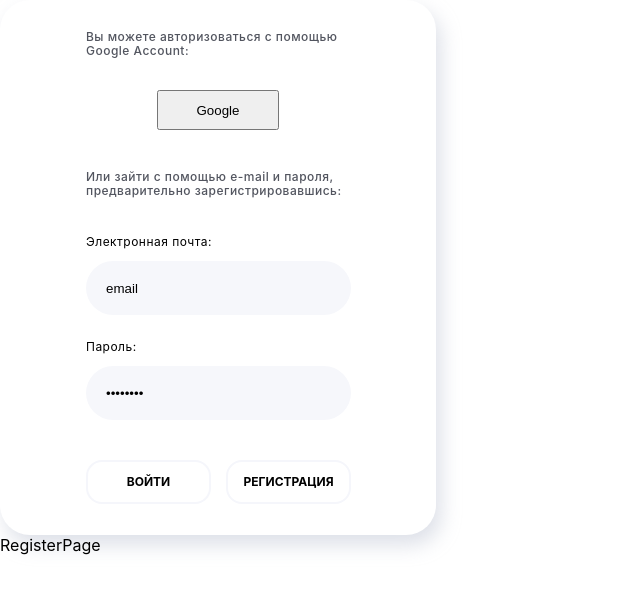
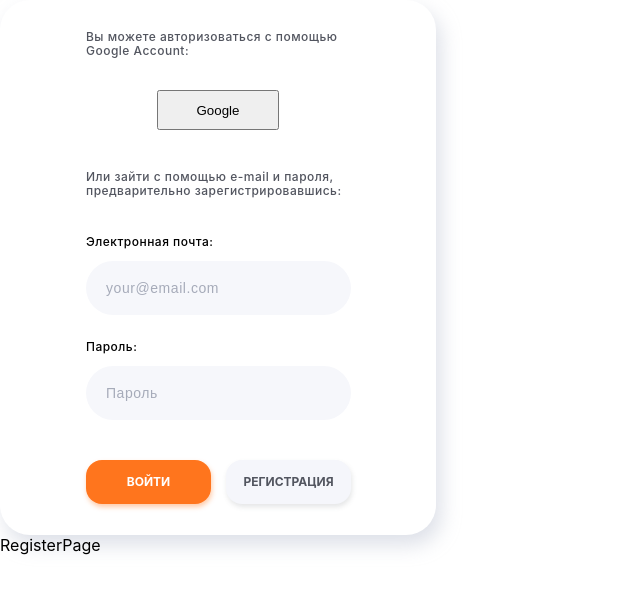
Before and after one commit to Igor-Kreshchenko/kapusta-project-front, a React (Create React App) app: page /register in a window 1280 px wide. Shown: the top 594 px of the page, without its empty margins (0-640 px from the left). Built offline with nearby package versions, Linux system fonts and the light colour scheme.

Commit message:
Customs buttons

```diff
--- /dev/null
+++ b/src/components/Button/ButtonLogin.js
@@ -0,0 +1,20 @@
+import PropTypes from "prop-types";
+import styles from "./ButtonLogin.module.scss";
+
+const ButtonLogin = ({ buttonHandler }) => {
+  return (
+    <button
+      type="submit"
+      onClick={buttonHandler}
+      className={styles.button__login}
+    >
+      ВОЙТИ
+    </button>
+  );
+};
+
+/* Button.propTypes = {
+  buttonHandler: PropTypes.func.isRequired,
+}; */
+
+export default ButtonLogin;
--- /dev/null
+++ b/src/components/Button/ButtonLogin.module.scss
@@ -0,0 +1,20 @@
+@import "../../styles/variables";
+@import "./Button.module.scss";
+
+.button__login {
+  @extend .button;
+
+  background-color: $orange;
+  color: $white;
+  border: 0;
+  box-shadow: 1px 3px 5px rgba(255, 107, 8, 0.35);
+  transition: transform 0.2s;
+
+  &:hover,
+  &:focus {
+    background-color: $white;
+    color: $orange;
+    border: 2px solid $orange;
+    transform: scale(1.1);
+  }
+}
--- /dev/null
+++ b/src/components/Button/ButtonSignup.js
@@ -0,0 +1,20 @@
+import PropTypes from "prop-types";
+import styles from "./ButtonSignup.module.scss";
+
+const ButtonSignup = ({ buttonHandler }) => {
+  return (
+    <button
+      type="submit"
+      onClick={buttonHandler}
+      className={styles.button__signup}
+    >
+      РЕГИСТРАЦИЯ
+    </button>
+  );
+};
+
+/* Button.propTypes = {
+  buttonHandler: PropTypes.func.isRequired,
+}; */
+
+export default ButtonSignup;
--- /dev/null
+++ b/src/components/Button/ButtonSignup.module.scss
@@ -0,0 +1,21 @@
+@import "../../styles/variables";
+@import "./Button.module.scss";
+
+.button__signup {
+  @extend .button;
+
+  background-color: $gray-btn;
+  color: $main-text-cl;
+  border: 0;
+  box-shadow: 1px 3px 5px rgba(82, 85, 95, 0.15);
+  transition: transform 0.2s;
+
+  &:hover,
+  &:focus {
+    background-color: $white;
+    color: $orange;
+    border: 2px solid $orange;
+    box-shadow: 1px 3px 5px rgba(255, 107, 8, 0.35);
+    transform: scale(1.1);
+  }
+}
--- a/src/components/Form/FormLogin.js
+++ b/src/components/Form/FormLogin.js
@@ -1,4 +1,5 @@
-import Button from "../Button/Button";
+import ButtonLogin from "../Button/ButtonLogin";
+import ButtonSignup from "../Button/ButtonSignup";
 import styles from "./FormLogin.module.scss";
 
 const FormLogin = () => {
@@ -20,7 +21,8 @@ const FormLogin = () => {
           type="email"
           name="email"
           placeholder="your@email.com"
-          value={"email"}
+          required
+          // value={"email"}
           onChange={"handleChange"}
         />
       </label>
@@ -31,19 +33,14 @@ const FormLogin = () => {
           type="password"
           name="password"
           placeholder="Пароль"
-          value={"password"}
+          required
+          // value={"password"}
           onChange={"handleChange"}
         />
       </label>
       <div className={styles.button__container}>
-        <Button
-          // buttonHandler={"buttonHandler"}
-          buttonText={"ВОЙТИ"}
-        />
-        <Button
-          // buttonHandler={"buttonHandler"}
-          buttonText={"РЕГИСТРАЦИЯ"}
-        />
+        <ButtonLogin />
+        <ButtonSignup />
       </div>
     </form>
   );
--- a/src/components/Form/FormLogin.module.scss
+++ b/src/components/Form/FormLogin.module.scss
@@ -53,6 +53,7 @@
   font-size: 10px;
   line-height: 12px;
   letter-spacing: 0.04em;
+  font-weight: 500;
   color: $black;
 
   @include size(tablet) {
@@ -75,14 +76,20 @@
   @include size(tablet) {
     width: 225px;
   }
-}
 
-.input::placeholder {
-  font-size: 14px;
-  line-height: 16px;
-  letter-spacing: 0.04em;
-  font-weight: 500;
-  color: $gray-placeholder;
+  &::placeholder {
+    font-size: 14px;
+    line-height: 16px;
+    letter-spacing: 0.04em;
+    font-weight: 500;
+    color: $gray-placeholder;
+  }
+
+  // &:invalid {
+  //   font-size: 10px;
+  //   line-height: 12px;
+  //   color: $input-required;
+  // }
 }
 
 .button__Google {
--- a/src/styles/_variables.scss
+++ b/src/styles/_variables.scss
@@ -6,3 +6,4 @@ $gray-input-bg: #f6f7fb;
 $gray-btn: #f5f6fb;
 $orange: #ff751d;
 $bg-gray: #f5f6fb;
+$input-required: #eb5757;
```
